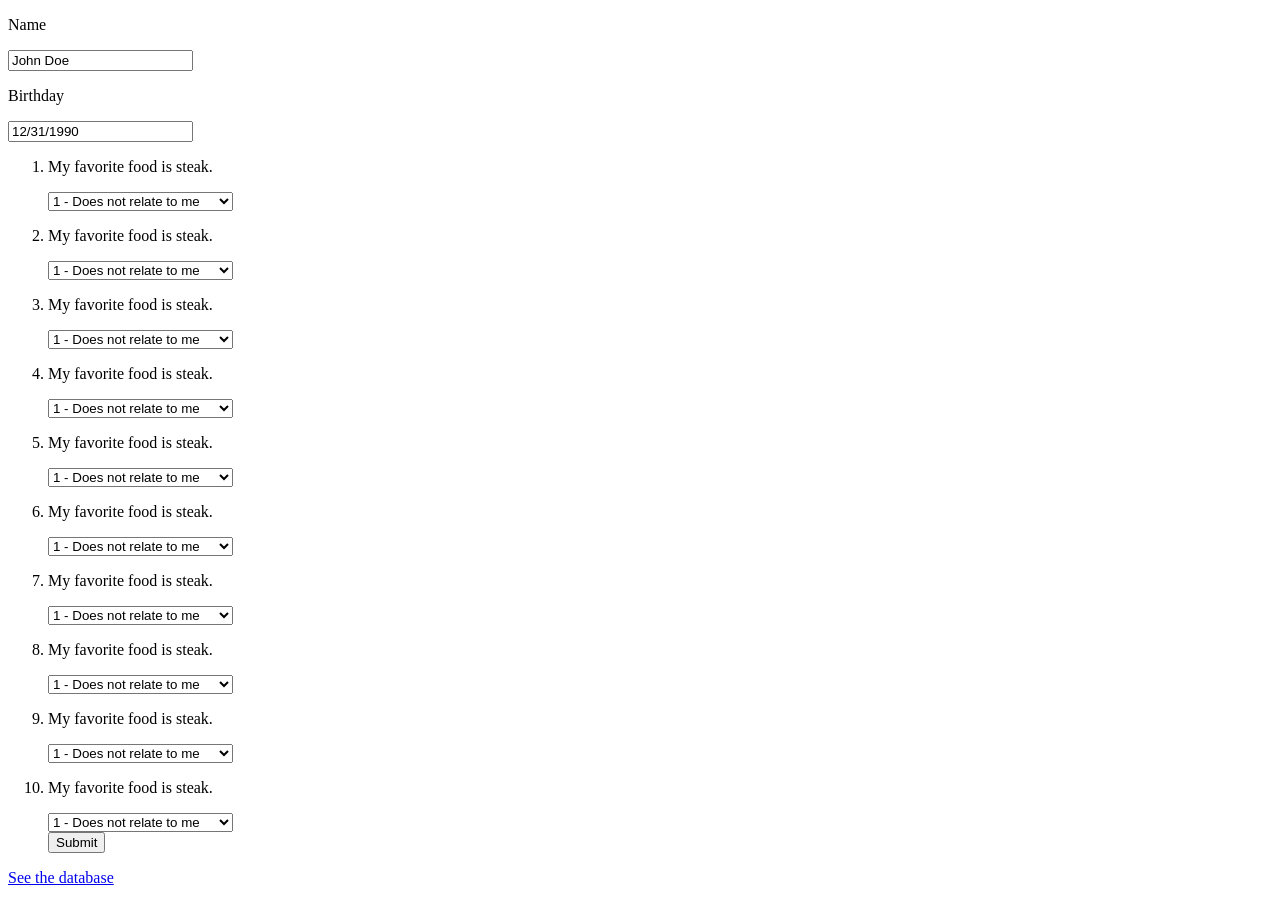
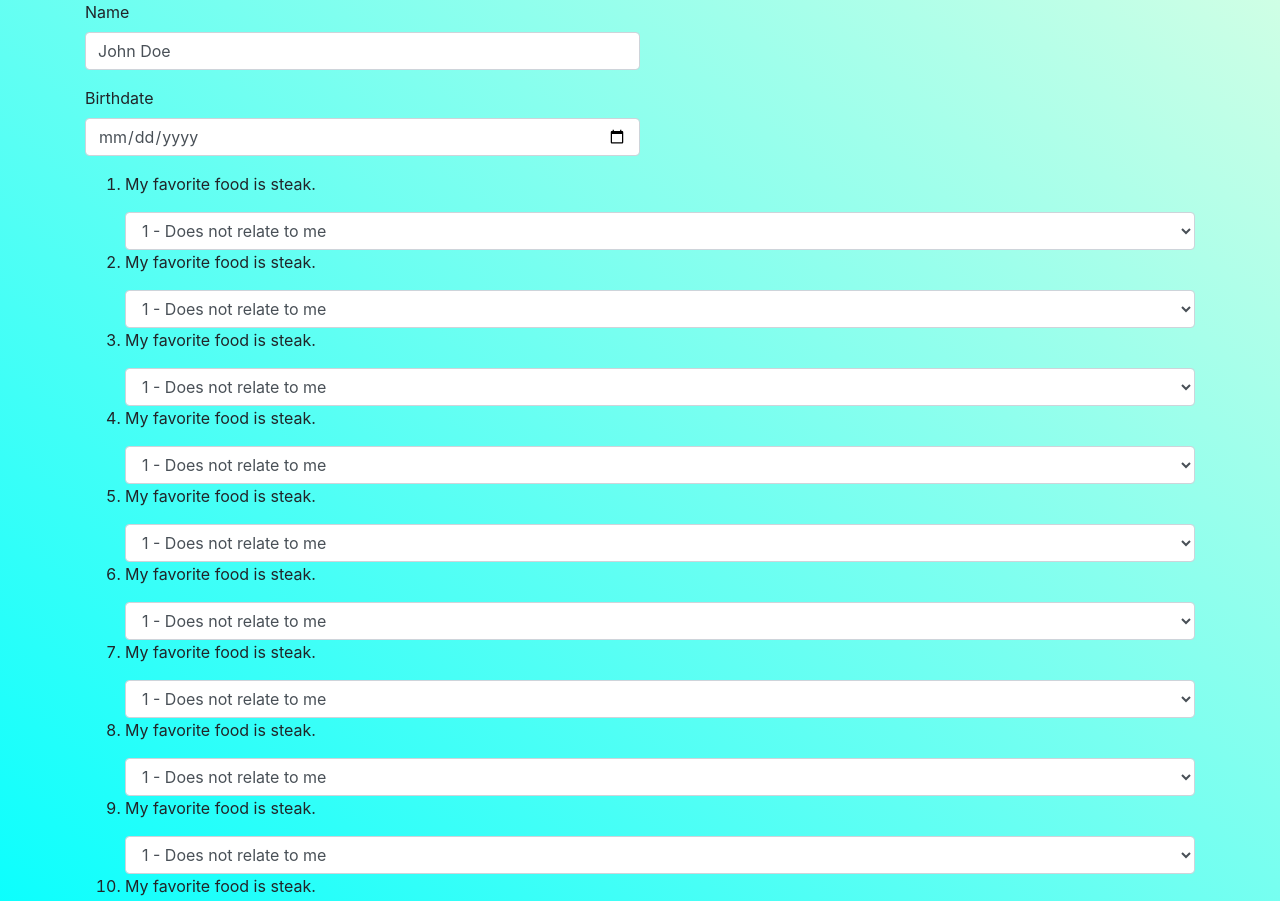
Before and after one commit to lrminer/Friend-Finder, a website: page app/public/survey.html in a window 1280 px wide. Shown: the top 901 px of the page. Drawn offline with nearby package versions, Linux system fonts and the light colour scheme.

Commit message:
update to survey page

```diff
--- a/app/public/survey.html
+++ b/app/public/survey.html
@@ -6,19 +6,39 @@
     <meta name="viewport" content="width=device-width, initial-scale=1.0">
     <meta http-equiv="X-UA-Compatible" content="ie=edge">
     <title>Document</title>
+
+
+    <!--Bootstrap-->
+    <link rel="stylesheet" href="https://stackpath.bootstrapcdn.com/bootstrap/4.3.1/css/bootstrap.min.css"
+        integrity="sha384-ggOyR0iXCbMQv3Xipma34MD+dH/1fQ784/j6cY/iJTQUOhcWr7x9JvoRxT2MZw1T" crossorigin="anonymous">
+
+
+    <style>
+        .grad {
+            background-image: linear-gradient(40deg, cyan, #cfffe5);
+        }
+    </style>
+    </style>
 </head>
 
-<body>
+<body class="grad">
+    <div class="container d-flex flex-column">
         <form action="/survey" method="post">
-        <p>Name</p>
-        <input id="input-name" type="text" value="John Doe">
-        <p>Birthday</p>
-        <input id="input-birthday" type="text" value="12/31/1990">
+
+            <div class="form-group">
+                <label for="exampleInputName">Name</label>
+                <input type="name" class="form-control col-6" id="input-name" value="John Doe">
+            </div>
+            <div class="form-group">
+                <label for="exampleInputName">Birthdate</label>
+                <input type="date" class="form-control col-6" id="input-birthday" value="12/31/1990">
+            </div>
+
 
             <ol>
                 <li>
                     <p class="question">My favorite food is steak.</p>
-                <select>
+                    <select class="form-control">
                         <option value="1">1 - Does not relate to me</option>
                         <option value="2">2 - Somewhat relates to me</option>
                         <option value="3">3 - Neutral</option>
@@ -28,7 +48,7 @@
                 </li>
                 <li>
                     <p class="question">My favorite food is steak.</p>
-                <select>
+                    <select class="form-control">
                         <option value="1">1 - Does not relate to me</option>
                         <option value="2">2 - Somewhat relates to me</option>
                         <option value="3">3 - Neutral</option>
@@ -38,7 +58,7 @@
                 </li>
                 <li>
                     <p class="question">My favorite food is steak.</p>
-                <select>
+                    <select class="form-control">
                         <option value="1">1 - Does not relate to me</option>
                         <option value="2">2 - Somewhat relates to me</option>
                         <option value="3">3 - Neutral</option>
@@ -48,7 +68,7 @@
                 </li>
                 <li>
                     <p class="question">My favorite food is steak.</p>
-                <select>
+                    <select class="form-control">
                         <option value="1">1 - Does not relate to me</option>
                         <option value="2">2 - Somewhat relates to me</option>
                         <option value="3">3 - Neutral</option>
@@ -58,7 +78,7 @@
                 </li>
                 <li>
                     <p class="question">My favorite food is steak.</p>
-                <select>
+                    <select class="form-control">
                         <option value="1">1 - Does not relate to me</option>
                         <option value="2">2 - Somewhat relates to me</option>
                         <option value="3">3 - Neutral</option>
@@ -68,7 +88,7 @@
                 </li>
                 <li>
                     <p class="question">My favorite food is steak.</p>
-                <select>
+                    <select class="form-control">
                         <option value="1">1 - Does not relate to me</option>
                         <option value="2">2 - Somewhat relates to me</option>
                         <option value="3">3 - Neutral</option>
@@ -78,7 +98,7 @@
                 </li>
                 <li>
                     <p class="question">My favorite food is steak.</p>
-                <select>
+                    <select class="form-control">
                         <option value="1">1 - Does not relate to me</option>
                         <option value="2">2 - Somewhat relates to me</option>
                         <option value="3">3 - Neutral</option>
@@ -88,7 +108,7 @@
                 </li>
                 <li>
                     <p class="question">My favorite food is steak.</p>
-                <select>
+                    <select class="form-control">
                         <option value="1">1 - Does not relate to me</option>
                         <option value="2">2 - Somewhat relates to me</option>
                         <option value="3">3 - Neutral</option>
@@ -98,7 +118,7 @@
                 </li>
                 <li>
                     <p class="question">My favorite food is steak.</p>
-                <select>
+                    <select class="form-control">
                         <option value="1">1 - Does not relate to me</option>
                         <option value="2">2 - Somewhat relates to me</option>
                         <option value="3">3 - Neutral</option>
@@ -108,7 +128,7 @@
                 </li>
                 <li>
                     <p class="question">My favorite food is steak.</p>
-                <select>
+                    <select class="form-control">
                         <option value="1">1 - Does not relate to me</option>
                         <option value="2">2 - Somewhat relates to me</option>
                         <option value="3">3 - Neutral</option>
@@ -121,6 +141,13 @@
         </form>
 
         <a href="/api/friends">See the database</a>
+    </div>
+
+
+
+
+
+
     <script src="https://code.jquery.com/jquery-3.4.1.min.js"
         integrity="sha256-CSXorXvZcTkaix6Yvo6HppcZGetbYMGWSFlBw8HfCJo=" crossorigin="anonymous"></script>
     <script src="https://cdnjs.cloudflare.com/ajax/libs/popper.js/1.14.7/umd/popper.min.js"
--- a/app/routing/apiRoutes.js
+++ b/app/routing/apiRoutes.js
@@ -111,8 +111,8 @@ module.exports = function (app) {
     });
     app.post('/api/friends', function (req, res) {
         let answers = [];
-        for (let i = 0; i < req.body.answers; i++) {
-            answers.push(parseInt(req.body.answers[i], 10));
+        for (let i = 0; i < req.body.answers.length; i++) {
+            answers.push(parseInt(req.body.answers[i]));
         }
         const entry = new Person(req.body.name, req.body.birthday, req.body.image, answers);
 
```
Lines whose indentation alone changed are shown as unchanged.
